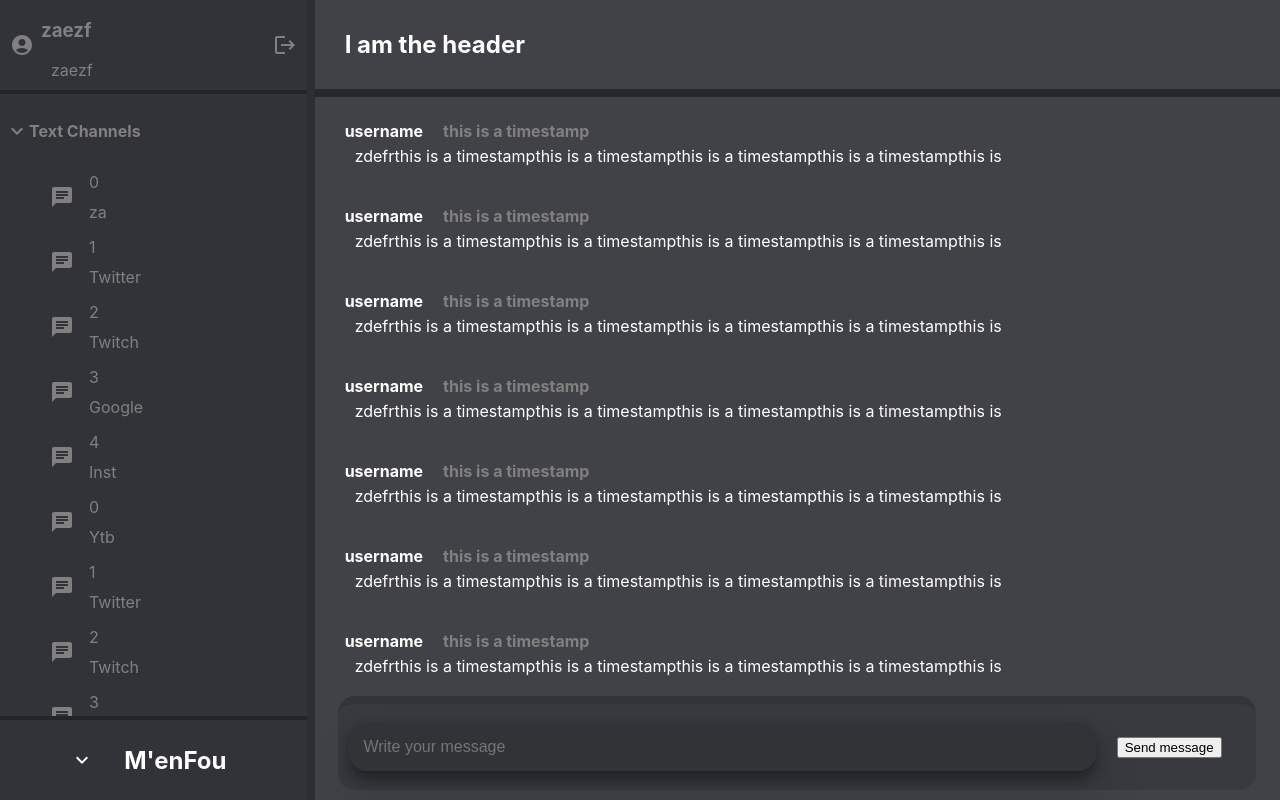
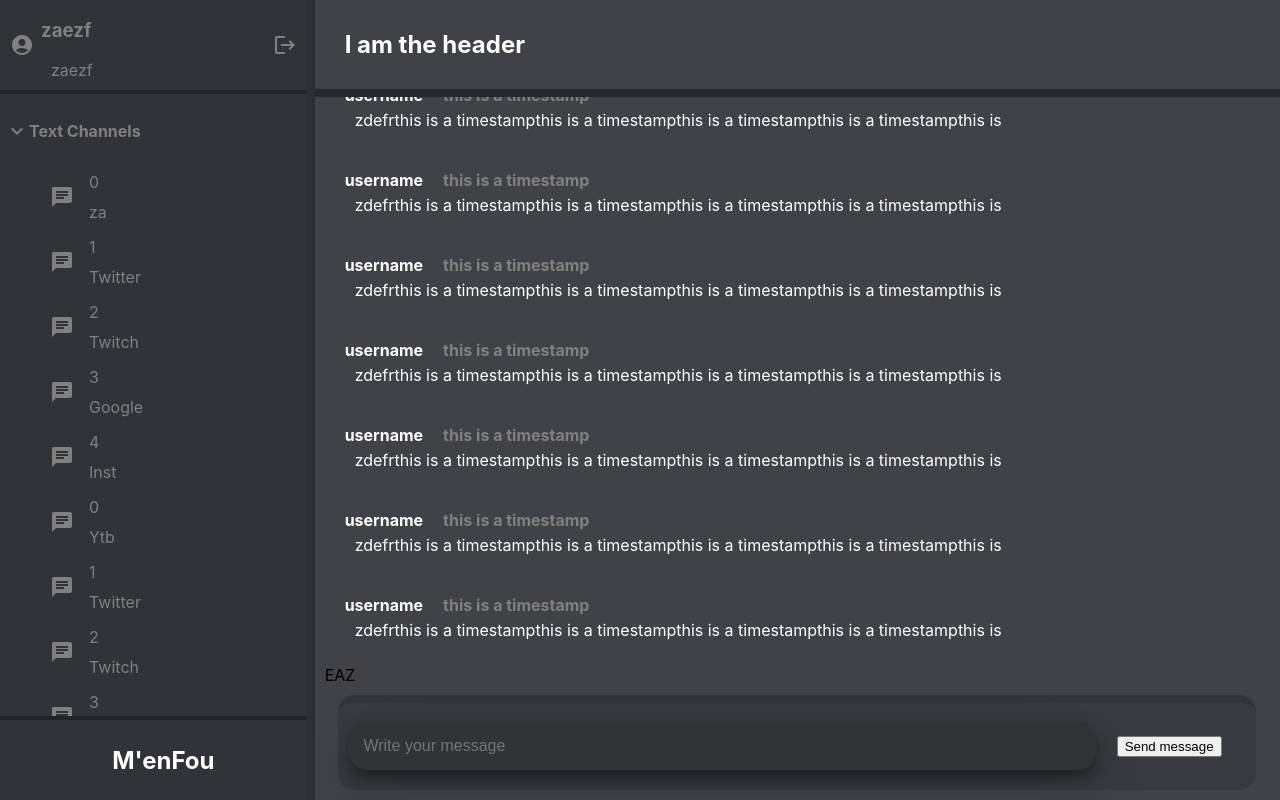
Before and after one commit to spaniernathan/frontend_fsjs, a React (Create React App) app: page /home in a window 1280 px wide. Built offline with nearby package versions, Linux system fonts and the light colour scheme.

Commit message:
removed eslintrc error rule

```diff
--- a/src/Chat.tsx
+++ b/src/Chat.tsx
@@ -3,16 +3,32 @@ import './style/Chat.css';
 import Message from './Message';
 
 const Chat = () => {
-  function erz() {
-  }
+  const [messages] = React.useState('');
+  const [ae, setAe] = React.useState('');
+  // const [theArray] = React.useState<string[]>([]);
 
-  erz();
+  const handleKeyDown = (event) => {
+    if (event.key === 'Enter') {
+      setAe(event.target.value);
+    }
+  };
+
+  // const tzs = (event) => {
+  //   setTheArray([...theArray, `Entry ${event}`]);
+  // };
+
+  React.useEffect(() => {
+  }, [messages]);
   return (
     <div className="chat_content">
       <div className="channel_header">
         <h2>I am the header</h2>
       </div>
       <div className="chat_messages">
+        <p>
+          EAZ
+          {ae}
+        </p>
         <Message />
         <Message />
         <Message />
@@ -35,7 +51,7 @@ const Chat = () => {
       </div>
       <div className="chat_input">
         <form>
-          <input placeholder="Write your message" />
+          <input placeholder="Write your message" onKeyDown={(e) => handleKeyDown(e)} />
           <button type="submit">Send message</button>
         </form>
       </div>
--- a/src/SideBar.tsx
+++ b/src/SideBar.tsx
@@ -101,7 +101,6 @@ const SideBar = () => {
         </div>
       </div>
       <div className="sidebar_bottom">
-        <ExpandMoreIcon />
         <h2>M&apos;enFou</h2>
       </div>
     </div>
--- a/src/style/Chat.css
+++ b/src/style/Chat.css
@@ -2,7 +2,7 @@
     display: flex;
     flex-direction: column;
     width: 100%;
-    height: 98.8vh;
+    height: 98.7vh;
     overflow: hidden; /* Hide scrollbars */
     background-color: #404247;
     /* background-color:  rgba(47,49,53, 1); */
```
Also changed, not shown: 1 other file (tests, documents, lock files or other folders).
